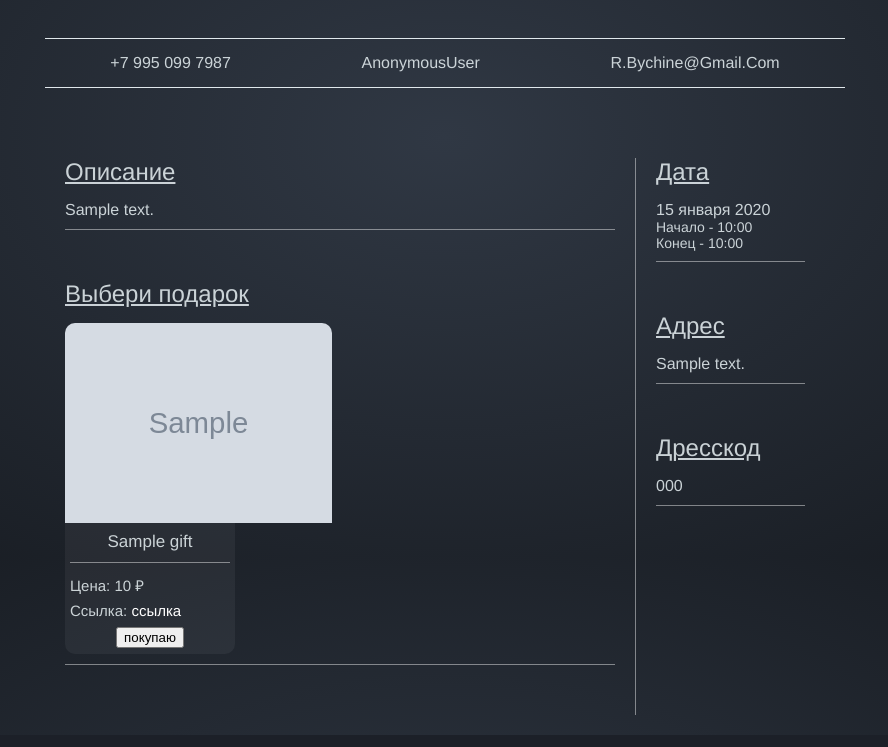
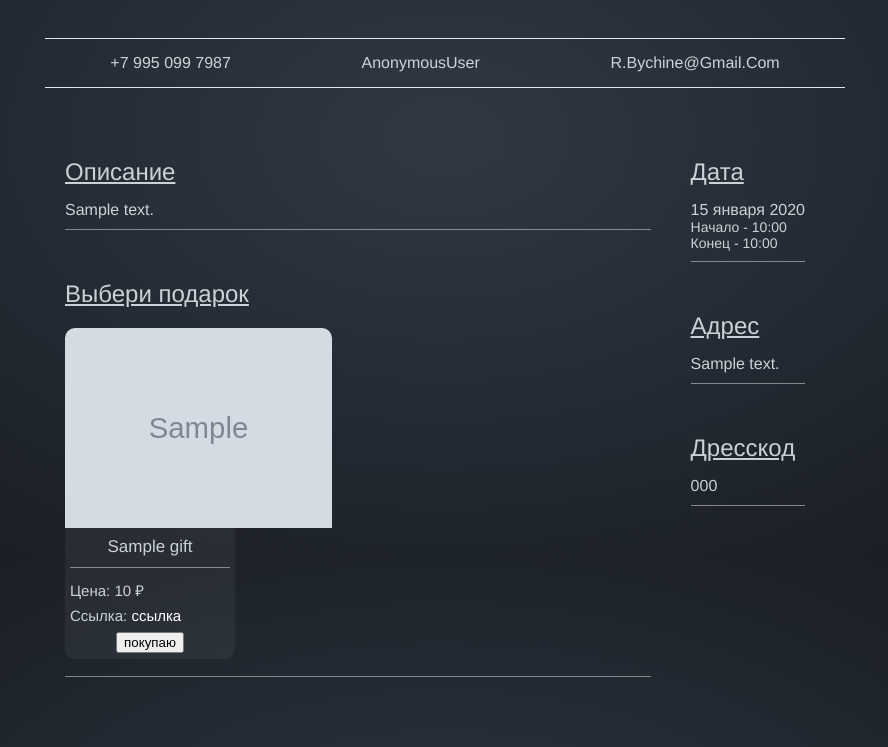
Before and after one commit to RBychin/GiveMeAGift, a Django app: page /1/ in a window 1280 px wide. Shown: the part 283-1030 px from the top of the page, without its empty margins (195-1083 px from the left). Run offline with Django 4.2, Linux system fonts and the light colour scheme; tables that the repository leaves empty hold one stand-in row (values such as "Sample post"); grey boxes marked "Sample" are stand-in pictures; some libraries are stand-ins or nearby versions.

Commit message:
add css for gift cards | add README.md

```diff
--- a/project/static/css/style.css
+++ b/project/static/css/style.css
@@ -79,10 +79,13 @@ a:active {
     margin-top: 50px;
     padding: 20px;
     display: flex;
+    flex-direction: row; /* Располагаем элементы горизонтально по умолчанию */
+    flex-wrap: wrap;
 }
 
 .content {
     flex: 1;
+    min-width: 350px;
 }
 
 .content-card {
@@ -103,6 +106,8 @@ a:active {
     grid-template-columns: repeat(auto-fill, minmax(160px, 1fr));
     gap: 20px;
     justify-content: center;
+    margin: 20px auto 7px auto;
+
 }
 
 .box-item {
@@ -138,9 +143,7 @@ a:active {
 
 .side-bar {
     padding-left: 20px;
-    border-left: 1px solid rgba(255, 255, 255, 0.44);
-    width: 25%;
-    min-width: 170px;
+    min-width: 150px;
 }
 
 .contact {
--- a/project/templates/web/event_detail.html
+++ b/project/templates/web/event_detail.html
@@ -51,7 +51,6 @@
                         </div>
                     </div>
                     {% endfor %}
-
                 </div>
         </div>
     </div>
```
Also changed, not shown: README.md (added).
